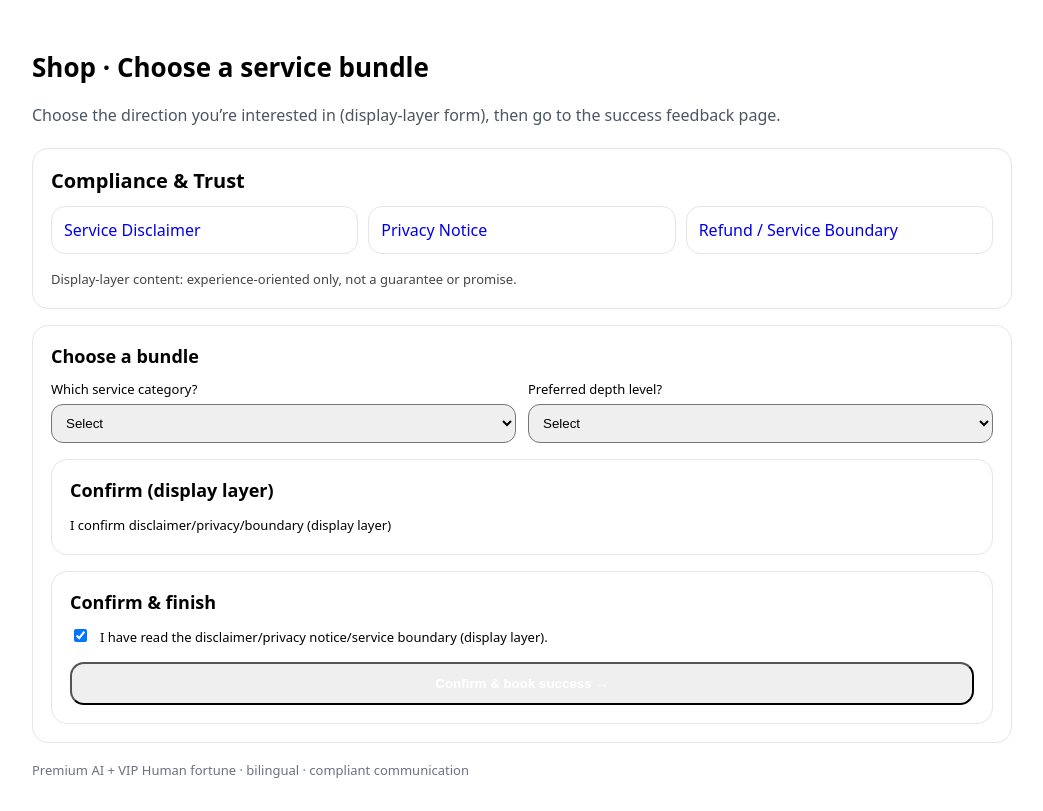
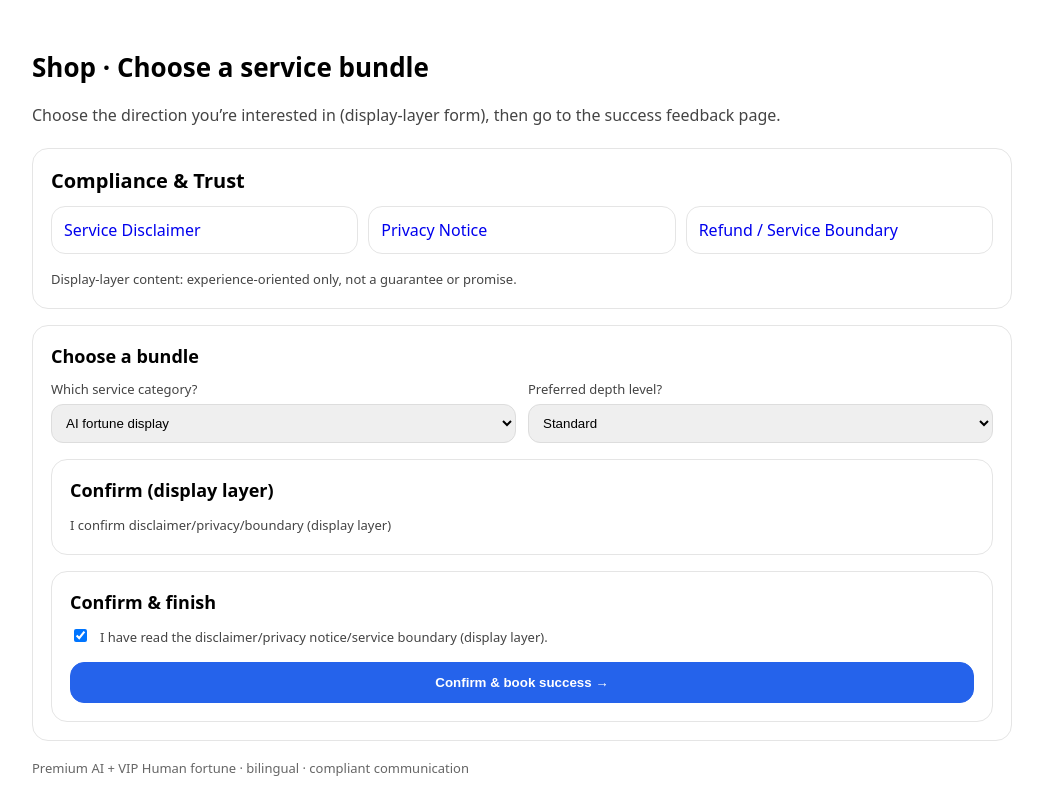
Before and after one commit to SmlnGH/proj_vx_wuq_0001, a Next.js app in the folder apps/web/: page /en/shop/next in a window 1280 px wide. Shown: the whole page, without its empty margins (118-1161 px from the left). Built offline with nearby package versions, Linux system fonts and the light colour scheme.

Commit message:
feat: dev_batch_006 sync source changes

```diff
--- a/apps/web/src/app/[lang]/ai-tarot/next/page.tsx
+++ b/apps/web/src/app/[lang]/ai-tarot/next/page.tsx
@@ -8,7 +8,6 @@ import React from 'react';
 import { useRouter } from 'next/navigation';
 import type { Lang } from '../../../../components/i18n/locale';
 import ContentPageTemplate from '../../../../components/marketing/templates/ContentPageTemplate';
-import { uiTheme } from '../../../../components/marketing/theme';
 import LegalLinks from '../../../../components/legal/LegalLinks';
 import ConsultationForm from '../../components/ConsultationForm';
 
@@ -21,7 +20,7 @@ export default function AiTarotNextPage({ params }: { params: { lang: Lang } })
   return (
     <ContentPageTemplate lang={lang} title={title} lead={lead}>
       <LegalLinks lang={lang} />
-      <section style={{ border: `1px solid ${uiTheme.border}`, borderRadius: 16, padding: 18, marginTop: 16 }}>
+      <section style={{ border: '1px solid #e5e5e5', borderRadius: 16, padding: 18, marginTop: 16 }}>
         <ConsultationForm
           lang={lang}
           variant="ai"
--- a/apps/web/src/app/[lang]/components/ConsultationForm.tsx
+++ b/apps/web/src/app/[lang]/components/ConsultationForm.tsx
@@ -1,7 +1,6 @@
 'use client';
 import React, { useMemo, useState } from 'react';
 import type { Lang } from '../../../components/i18n/locale';
-import { uiTheme } from '../../../components/marketing/theme';
 
 export type ConsultationFormVariant = 'ai' | 'vip' | 'shop';
 
@@ -65,31 +64,8 @@ export default function ConsultationForm({ lang, variant, onSuccess }: Consultat
 
   const [agreed, setAgreed] = useState(true);
 
-  // minimal errors/state (P2 step, conservative)
-  const [errors, setErrors] = useState<Partial<Record<'q' | 'contactOrTime' | 'bundle', string>>>({});
-
-  // minimal required inputs (shop) for controlled selects
-  const [shopCategory, setShopCategory] = useState('');
-  const [shopDepth, setShopDepth] = useState('');
-
-  const validate = () => {
-    // P2 minimal: shop only real checks (no other variants yet)
-    if (variant !== 'shop') {
-      setErrors({});
-      return true;
-    }
-
-    const next: any = {};
-    if (!shopCategory) next.q = 'shopCategory_required';
-    if (!shopDepth) next.bundle = 'shopDepth_required';
-
-    setErrors(next);
-    return Object.keys(next).length === 0;
-  };
-
   const handleSuccess = () => {
     if (!agreed) return;
-    if (!validate()) return;
     onSuccess();
   };
 
@@ -108,45 +84,41 @@ export default function ConsultationForm({ lang, variant, onSuccess }: Consultat
         {variant === 'shop' ? (
           <>
             <label style={{ display: 'block' }}>
-              <div style={{ fontSize: 13, color: 'uiTheme.textMuted', marginBottom: 6 }}>{copy.q1}</div>
+              <div style={{ fontSize: 13, color: '#444', marginBottom: 6 }}>{copy.q1}</div>
               <select
-                value={shopCategory}
-                onChange={(e) => setShopCategory(e.target.value)}
-                style={{ width: '100%', padding: 10, borderRadius: 12, border: '1px solid uiTheme.border' }}
+                defaultValue={lang === 'zh' ? 'AI 占卜展示' : 'AI fortune display'}
+                style={{ width: '100%', padding: 10, borderRadius: 12, border: '1px solid #ddd' }}
               >
-                <option value="">{lang === 'zh' ? '请选择' : 'Select'}</option>
-                <option value={lang === 'zh' ? 'AI 占卜展示' : 'AI fortune display'}>{lang === 'zh' ? 'AI 占卜展示' : 'AI fortune display'}</option>
-                <option value={lang === 'zh' ? 'VIP 人工深度' : 'VIP human deep dive'}>{lang === 'zh' ? 'VIP 人工深度' : 'VIP human deep dive'}</option>
-                <option value={lang === 'zh' ? '双语咨询引导' : 'Bilingual consultation guidance'}>{lang === 'zh' ? '双语咨询引导' : 'Bilingual consultation guidance'}</option>
+                <option>{lang === 'zh' ? 'AI 占卜展示' : 'AI fortune display'}</option>
+                <option>{lang === 'zh' ? 'VIP 人工深度' : 'VIP human deep dive'}</option>
+                <option>{lang === 'zh' ? '双语咨询引导' : 'Bilingual consultation guidance'}</option>
               </select>
             </label>
             <label style={{ display: 'block' }}>
-              <div style={{ fontSize: 13, color: 'uiTheme.textMuted', marginBottom: 6 }}>{copy.q2}</div>
+              <div style={{ fontSize: 13, color: '#444', marginBottom: 6 }}>{copy.q2}</div>
               <select
-                value={shopDepth}
-                onChange={(e) => setShopDepth(e.target.value)}
-                style={{ width: '100%', padding: 10, borderRadius: 12, border: '1px solid uiTheme.border' }}
+                defaultValue={lang === 'zh' ? '标准' : 'Standard'}
+                style={{ width: '100%', padding: 10, borderRadius: 12, border: '1px solid #ddd' }}
               >
-                <option value="">{lang === 'zh' ? '请选择' : 'Select'}</option>
-                <option value={lang === 'zh' ? '标准' : 'Standard'}>{lang === 'zh' ? '标准' : 'Standard'}</option>
-                <option value={lang === 'zh' ? '更深度' : 'More depth'}>{lang === 'zh' ? '更深度' : 'More depth'}</option>
+                <option>{lang === 'zh' ? '标准' : 'Standard'}</option>
+                <option>{lang === 'zh' ? '更深度' : 'More depth'}</option>
               </select>
             </label>
           </>
         ) : (
           <>
             <label style={{ display: 'block' }}>
-              <div style={{ fontSize: 13, color: 'uiTheme.textMuted', marginBottom: 6 }}>{copy.q1}</div>
+              <div style={{ fontSize: 13, color: '#444', marginBottom: 6 }}>{copy.q1}</div>
               <input
                 placeholder={lang === 'zh' ? '例如：我想解决的问题' : 'e.g. the question you want to solve'}
-                style={{ width: '100%', padding: 10, borderRadius: 12, border: '1px solid uiTheme.border' }}
+                style={{ width: '100%', padding: 10, borderRadius: 12, border: '1px solid #ddd' }}
               />
             </label>
             <label style={{ display: 'block' }}>
-              <div style={{ fontSize: 13, color: 'uiTheme.textMuted', marginBottom: 6 }}>{copy.q2}</div>
+              <div style={{ fontSize: 13, color: '#444', marginBottom: 6 }}>{copy.q2}</div>
               <select
                 defaultValue={lang === 'zh' ? '未来 1-3 个月' : 'Next 1-3 months'}
-                style={{ width: '100%', padding: 10, borderRadius: 12, border: '1px solid uiTheme.border' }}
+                style={{ width: '100%', padding: 10, borderRadius: 12, border: '1px solid #ddd' }}
               >
                 <option>{lang === 'zh' ? '未来 1-3 个月' : 'Next 1-3 months'}</option>
                 <option>{lang === 'zh' ? '未来 3-6 个月' : 'Next 3-6 months'}</option>
@@ -157,23 +129,23 @@ export default function ConsultationForm({ lang, variant, onSuccess }: Consultat
         )}
       </div>
 
-      <section style={{ border: `1px solid ${uiTheme.border}`, borderRadius: 16, padding: 18, marginTop: 16 }}>
+      <section style={{ border: '1px solid #e5e5e5', borderRadius: 16, padding: 18, marginTop: 16 }}>
         <h2 style={{ fontSize: 18, margin: 0 }}>{copy.step2}</h2>
 
         {variant === 'ai' ? (
           <div style={{ marginTop: 12, display: 'grid', gridTemplateColumns: 'repeat(2, minmax(0, 1fr))', gap: 12 }}>
             <label style={{ display: 'block' }}>
-              <div style={{ fontSize: 13, color: 'uiTheme.textMuted', marginBottom: 6 }}>{copy.c1}</div>
+              <div style={{ fontSize: 13, color: '#444', marginBottom: 6 }}>{copy.c1}</div>
               <input
                 placeholder={lang === 'zh' ? '例如：name@example.com' : 'e.g. name@example.com'}
-                style={{ width: '100%', padding: 10, borderRadius: 12, border: '1px solid uiTheme.border' }}
+                style={{ width: '100%', padding: 10, borderRadius: 12, border: '1px solid #ddd' }}
               />
             </label>
             <label style={{ display: 'block' }}>
-              <div style={{ fontSize: 13, color: 'uiTheme.textMuted', marginBottom: 6 }}>{copy.c2}</div>
+              <div style={{ fontSize: 13, color: '#444', marginBottom: 6 }}>{copy.c2}</div>
               <select
                 defaultValue={lang === 'zh' ? '不需要' : 'No'}
-                style={{ width: '100%', padding: 10, borderRadius: 12, border: '1px solid uiTheme.border' }}
+                style={{ width: '100%', padding: 10, borderRadius: 12, border: '1px solid #ddd' }}
               >
                 <option>{lang === 'zh' ? '需要 VIP 人工' : 'Yes, VIP human'}</option>
                 <option>{lang === 'zh' ? '不需要' : 'No'}</option>
@@ -183,30 +155,30 @@ export default function ConsultationForm({ lang, variant, onSuccess }: Consultat
         ) : variant === 'vip' ? (
           <div style={{ marginTop: 12, display: 'grid', gridTemplateColumns: 'repeat(2, minmax(0, 1fr))', gap: 12 }}>
             <label style={{ display: 'block' }}>
-              <div style={{ fontSize: 13, color: 'uiTheme.textMuted', marginBottom: 6 }}>{copy.c1}</div>
+              <div style={{ fontSize: 13, color: '#444', marginBottom: 6 }}>{copy.c1}</div>
               <input
                 placeholder={lang === 'zh' ? '例如：周末/晚上' : 'e.g. weekends / evenings'}
-                style={{ width: '100%', padding: 10, borderRadius: 12, border: '1px solid uiTheme.border' }}
+                style={{ width: '100%', padding: 10, borderRadius: 12, border: '1px solid #ddd' }}
               />
             </label>
             <label style={{ display: 'block' }}>
-              <div style={{ fontSize: 13, color: 'uiTheme.textMuted', marginBottom: 6 }}>{copy.c2}</div>
+              <div style={{ fontSize: 13, color: '#444', marginBottom: 6 }}>{copy.c2}</div>
               <input
                 placeholder={lang === 'zh' ? '例如：name@example.com' : 'e.g. name@example.com'}
-                style={{ width: '100%', padding: 10, borderRadius: 12, border: '1px solid uiTheme.border' }}
+                style={{ width: '100%', padding: 10, borderRadius: 12, border: '1px solid #ddd' }}
               />
             </label>
           </div>
         ) : (
-          <div style={{ marginTop: 12, fontSize: 13, color: 'uiTheme.textMuted', lineHeight: 1.7 }}>{copy.c1}</div>
+          <div style={{ marginTop: 12, fontSize: 13, color: '#444', lineHeight: 1.7 }}>{copy.c1}</div>
         )}
       </section>
 
-      <section style={{ border: `1px solid ${uiTheme.border}`, borderRadius: 16, padding: 18, marginTop: 16 }}>
+      <section style={{ border: '1px solid #e5e5e5', borderRadius: 16, padding: 18, marginTop: 16 }}>
         <h2 style={{ fontSize: 18, margin: 0 }}>{copy.step3}</h2>
         <label style={{ display: 'flex', gap: 10, marginTop: 12, alignItems: 'flex-start' }}>
           <input type="checkbox" checked={agreed} onChange={(e) => setAgreed(e.target.checked)} />
-          <span style={{ fontSize: 13, color: 'uiTheme.textMuted', lineHeight: 1.7 }}>{copy.disclaimer}</span>
+          <span style={{ fontSize: 13, color: '#444', lineHeight: 1.7 }}>{copy.disclaimer}</span>
         </label>
 
         <button
@@ -217,8 +189,8 @@ export default function ConsultationForm({ lang, variant, onSuccess }: Consultat
             width: '100%',
             padding: '12px 16px',
             borderRadius: 14,
-            border: '1px solid uiTheme.accent',
-            background: agreed ? 'uiTheme.accent' : '#93c5fd',
+            border: '1px solid #2563eb',
+            background: agreed ? '#2563eb' : '#93c5fd',
             color: '#fff',
             fontWeight: 800,
             cursor: agreed ? 'pointer' : 'not-allowed',
--- a/apps/web/src/app/[lang]/shop/next/page.tsx
+++ b/apps/web/src/app/[lang]/shop/next/page.tsx
@@ -8,7 +8,6 @@ import React from 'react';
 import { useRouter } from 'next/navigation';
 import type { Lang } from '../../../../components/i18n/locale';
 import ContentPageTemplate from '../../../../components/marketing/templates/ContentPageTemplate';
-import { uiTheme } from '../../../../components/marketing/theme';
 import LegalLinks from '../../../../components/legal/LegalLinks';
 import ConsultationForm from '../../components/ConsultationForm';
 
@@ -21,7 +20,7 @@ export default function ShopNextPage({ params }: { params: { lang: Lang } }) {
   return (
     <ContentPageTemplate lang={lang} title={title} lead={lead}>
       <LegalLinks lang={lang} />
-      <section style={{ border: `1px solid ${uiTheme.border}`, borderRadius: 16, padding: 18, marginTop: 16 }}>
+      <section style={{ border: '1px solid #e5e5e5', borderRadius: 16, padding: 18, marginTop: 16 }}>
         <ConsultationForm
           lang={lang}
           variant="shop"
--- a/apps/web/src/app/[lang]/vip-tarot/next/page.tsx
+++ b/apps/web/src/app/[lang]/vip-tarot/next/page.tsx
@@ -8,7 +8,6 @@ import React from 'react';
 import { useRouter } from 'next/navigation';
 import type { Lang } from '../../../../components/i18n/locale';
 import ContentPageTemplate from '../../../../components/marketing/templates/ContentPageTemplate';
-import { uiTheme } from '../../../../components/marketing/theme';
 import LegalLinks from '../../../../components/legal/LegalLinks';
 import ConsultationForm from '../../components/ConsultationForm';
 
@@ -21,7 +20,7 @@ export default function VipTarotNextPage({ params }: { params: { lang: Lang } })
   return (
     <ContentPageTemplate lang={lang} title={title} lead={lead}>
       <LegalLinks lang={lang} />
-      <section style={{ border: `1px solid ${uiTheme.border}`, borderRadius: 16, padding: 18, marginTop: 16 }}>
+      <section style={{ border: '1px solid #e5e5e5', borderRadius: 16, padding: 18, marginTop: 16 }}>
         <ConsultationForm
           lang={lang}
           variant="vip"
--- a/apps/web/src/components/marketing/templates/ContentPageTemplate.tsx
+++ b/apps/web/src/components/marketing/templates/ContentPageTemplate.tsx
@@ -1,7 +1,6 @@
 import React from 'react';
 import type { Lang } from '../../i18n/locale';
 import { t } from '../../i18n/locale';
-import { uiTheme } from '../theme';
 
 export default function ContentPageTemplate({
   lang,
@@ -17,9 +16,9 @@ export default function ContentPageTemplate({
   return (
     <main style={{ maxWidth: 980, margin: '0 auto', padding: 24, fontFamily: 'system-ui' }}>
       <h1 style={{ fontSize: 26, fontWeight: 800, marginBottom: 10 }}>{title}</h1>
-      <p style={{ color: uiTheme.textMuted, lineHeight: 1.8, marginBottom: 18 }}>{lead}</p>
+      <p style={{ color: '#444', lineHeight: 1.8, marginBottom: 18 }}>{lead}</p>
       {children}
-      <div style={{ marginTop: 18, color: uiTheme.textSubtle, fontSize: 13 }}>{t('seoTagline', lang)}</div>
+      <div style={{ marginTop: 18, color: '#666', fontSize: 13 }}>{t('seoTagline', lang)}</div>
     </main>
   );
 }
```
Also changed, not shown: apps/web/src/app/[lang]/ai-tarot/page.tsx (+4 -6 lines), apps/web/src/app/[lang]/shop/page.tsx (+3 -5 lines), apps/web/src/app/[lang]/vip-tarot/page.tsx (+3 -5 lines), apps/web/src/components/marketing/EntryCardsSection.tsx (+5 -6 lines), apps/web/src/components/marketing/HeroSection.tsx (+8 -9 lines).
